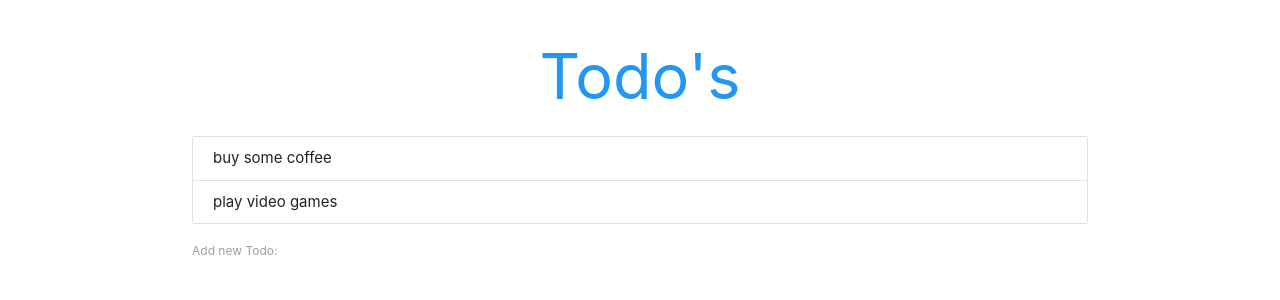
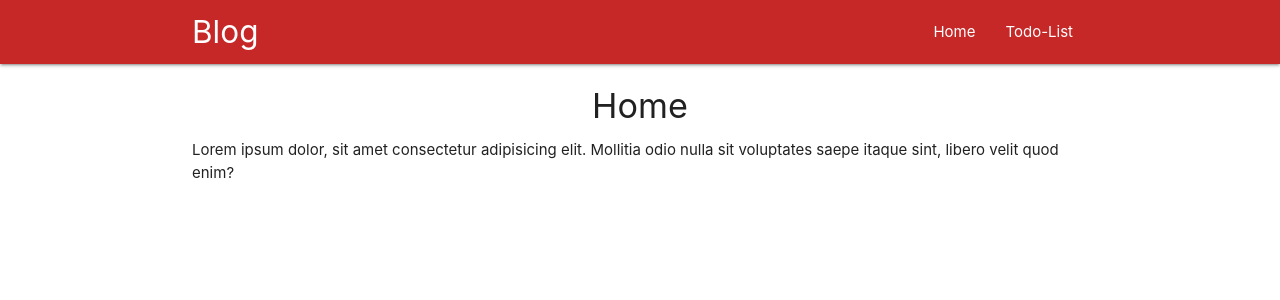
Before and after one commit to rizalfmaulana/todo-react, a React (Create React App) app: page / in a window 1280 px wide. Shown: the top 300 px of the page. Built offline with nearby package versions, Linux system fonts and the light colour scheme; the HTML template or start-up script is replaced by a standard one.

Commit message:
react-router

```diff
--- a/package.json
+++ b/package.json
@@ -9,6 +9,7 @@
     "@testing-library/user-event": "^12.8.3",
     "react": "^17.0.2",
     "react-dom": "^17.0.2",
+    "react-router-dom": "^5.2.0",
     "react-scripts": "4.0.3",
     "web-vitals": "^1.1.1"
   },
--- a/src/App.css
+++ b/src/App.css
@@ -5,6 +5,10 @@
 .App-logo {
   height: 40vmin;
   pointer-events: none;
+}
+
+span {
+  cursor: pointer;
 }
 
 @media (prefers-reduced-motion: no-preference) {
--- a/src/App.js
+++ b/src/App.js
@@ -1,32 +1,22 @@
-import { useState } from "react";
-import AddForm from "./AddForm";
+import { BrowserRouter as Router, Route, Switch } from "react-router-dom";
 import "./App.css";
-import Todos from "./Todos";
+import Home from "./component/Home";
+import Navbar from "./component/Navbar";
+import TodoList from "./todolist/TodoList";
 
 function App() {
-  const [todos, setTodos] = useState([
-    { id: 1, content: "buy some coffee" },
-    { id: 2, content: "play video games" },
-  ]);
-
-  const deleteTodos = (id) => {
-    let tod = todos.filter((todo) => todo.id !== id);
-    setTodos(tod);
-  };
-
-  const addTodos = (todo) => {
-    const tod = { content: todo };
-    tod.id = Math.random();
-    const to = [...todos, tod];
-    setTodos(to);
-  };
-
   return (
-    <div className="todo-app container">
-      <h1 className="center blue-text">Todo's</h1>
-      <Todos todos={todos} deleteTodos={deleteTodos} />
-      <AddForm addTodos={addTodos} />
-    </div>
+    <Router>
+      <Navbar />
+      <Switch>
+        <Route exact path="/">
+          <Home />
+        </Route>
+        <Route path="/todolist">
+          <TodoList />
+        </Route>
+      </Switch>
+    </Router>
   );
 }
 
--- /dev/null
+++ b/src/component/Home.js
@@ -0,0 +1,13 @@
+const Home = () => {
+  return (
+    <div className="container">
+      <h4 className="center">Home</h4>
+      <p>
+        Lorem ipsum dolor, sit amet consectetur adipisicing elit. Mollitia odio
+        nulla sit voluptates saepe itaque sint, libero velit quod enim?
+      </p>
+    </div>
+  );
+};
+
+export default Home;
--- /dev/null
+++ b/src/component/Navbar.js
@@ -0,0 +1,23 @@
+import { Link } from "react-router-dom";
+
+const Navbar = () => {
+  return (
+    <nav className="nav-wrapper red darken-3">
+      <div className="container">
+        <a href="#" className="brand-logo">
+          Blog
+        </a>
+        <ul className="right">
+          <li>
+            <Link to="/">Home</Link>
+          </li>
+          <li>
+            <Link to="/todolist">Todo-List</Link>
+          </li>
+        </ul>
+      </div>
+    </nav>
+  );
+};
+
+export default Navbar;
--- /dev/null
+++ b/src/todolist/TodoList.js
@@ -0,0 +1,32 @@
+import { useState } from "react";
+import AddForm from "./AddForm";
+import Todos from "./Todos";
+
+const TodoList = () => {
+  const [todos, setTodos] = useState([
+    { id: 1, content: "buy some coffee" },
+    { id: 2, content: "play video games" },
+  ]);
+
+  const deleteTodos = (id) => {
+    let tod = todos.filter((todo) => todo.id !== id);
+    setTodos(tod);
+  };
+
+  const addTodos = (todo) => {
+    const tod = { content: todo };
+    tod.id = Math.random();
+    const to = [...todos, tod];
+    setTodos(to);
+  };
+
+  return (
+    <div className="todo-app container">
+      <h1 className="center blue-text">Todo's</h1>
+      <Todos todos={todos} deleteTodos={deleteTodos} />
+      <AddForm addTodos={addTodos} />
+    </div>
+  );
+};
+
+export default TodoList;
--- a/src/Todos.js
+++ b/src/todolist/Todos.js
@@ -1,16 +1,14 @@
-import { ListItem } from "@material-ui/core";
-
 const Todos = ({ todos, deleteTodos }) => {
   const todoList = todos.length ? (
     todos.map((todo) => {
       return (
-        <ListItem className="collection-item" key={todo.id}>
+        <div className="collection-item" key={todo.id}>
           <span onClick={() => deleteTodos(todo.id)}>{todo.content}</span>
-        </ListItem>
+        </div>
       );
     })
   ) : (
-    <p className='center'>You haven't todo's left</p>
+    <p className="center">You haven't todo's left</p>
   );
 
   return <div className="todos collection">{todoList}</div>;
```
Also changed, not shown: src/todolist/AddForm.js (renamed from src/AddForm.js), 1 other file (tests, documents, lock files or other folders).
